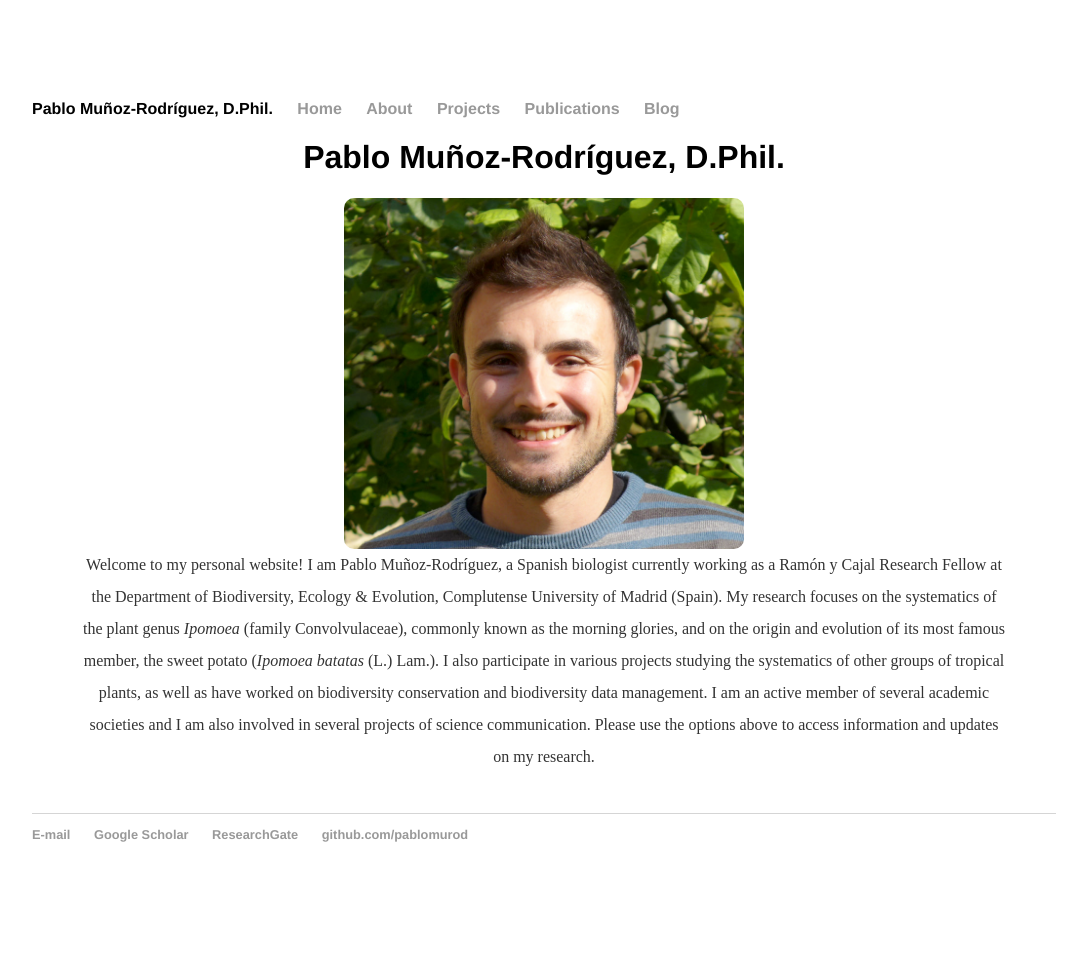
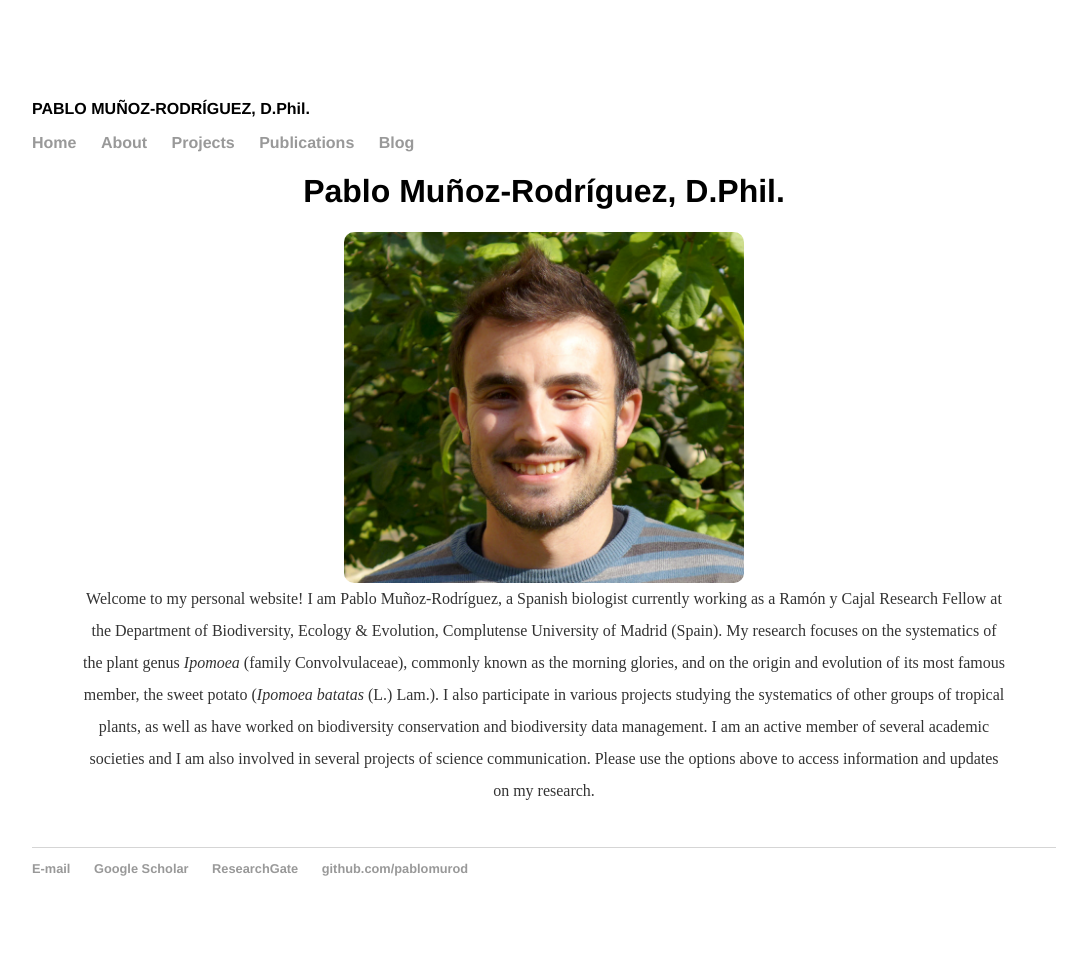
Before and after one commit to pablomurod/pablomurod.github.io, a Jekyll site: the page built from index.html, in a window 1280 px wide. Shown: the whole page, without its empty margins (96-1183 px from the left). Built offline with Jekyll 4.4.1, drawn with Linux system fonts in a browser that asks for light colours; before the commit the page ends 942 px from its top, so only the background shows below that.

Commit message:
Update default.html

```diff
--- a/_layouts/default.html
+++ b/_layouts/default.html
@@ -8,7 +8,9 @@
 		<body>
 			<nav>
 	    		<ul>
-					<li>Pablo Muñoz-Rodríguez, D.Phil.</li>
+					<li>PABLO MUÑOZ-RODRÍGUEZ, D.Phil.</li>
+				</ul>
+				<ul>
 					<li><a href="/">Home</a></li>
 					<li><a href="/about">About</a></li>
 		        	<li><a href="/projects">Projects</a></li>
@@ -23,7 +25,7 @@
 			</div><!-- /.container -->
 			<footer>
 	    		<ul>
-	        		<li><a href="mailto:pmr.redes@proton.me" target="_blank">E-mail</a></li>
+	        		<li><a href="mailto:pablo.munoz@ucm.es" target="_blank">E-mail</a></li>
 					<li><a href="https://scholar.google.com/citations?user=fl0V-DkAAAAJ" target="_blank">Google Scholar</a></li>
 					<li><a href="https://www.researchgate.net/profile/Pablo-Munoz-Rodriguez" target="_blank">ResearchGate</a></li>
 	        		<li><a href="https://github.com/pablomurod" target="_blank">github.com/pablomurod</a></li>
```
